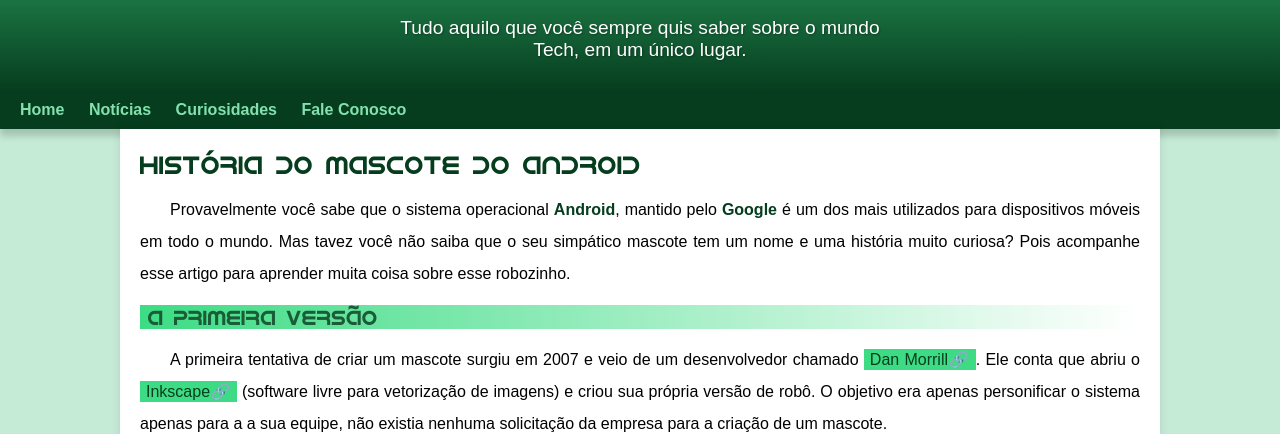
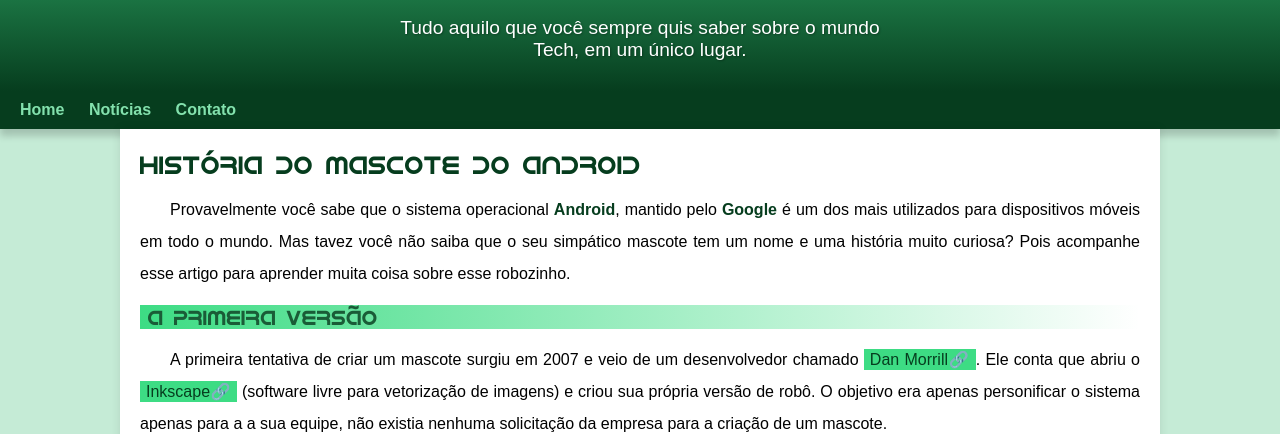
Before and after one commit to IarahSilva/projeto-android, a plain HTML site: page index.html in a window 1280 px wide. Shown: the part 90-524 px from the top of the page. Drawn offline with Linux system fonts and the light colour scheme.

Commit message:
Atualização do index

```diff
--- a/index.html
+++ b/index.html
@@ -15,8 +15,7 @@
     <nav>
         <a href="x">Home</a>
         <a href="x">Notícias</a>
-        <a href="x">Curiosidades</a>
-        <a href="x">Fale Conosco</a>
+        <a href="x">Contato</a>
     </nav>
     <main>
         <article>
```
